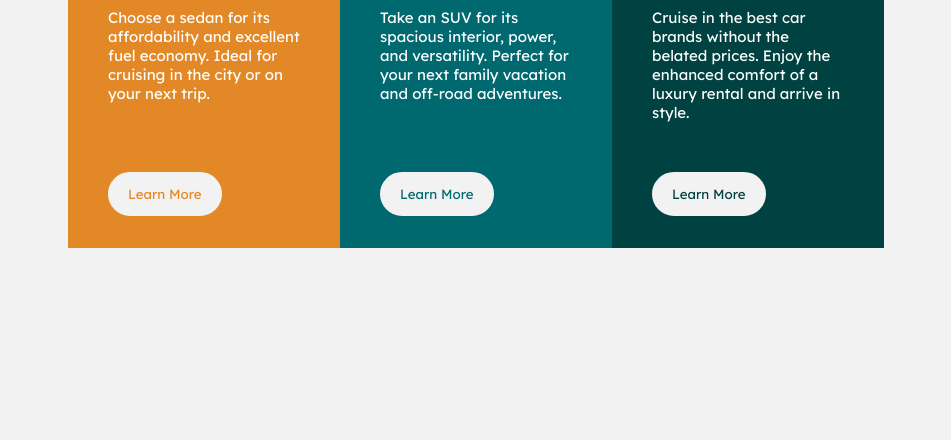
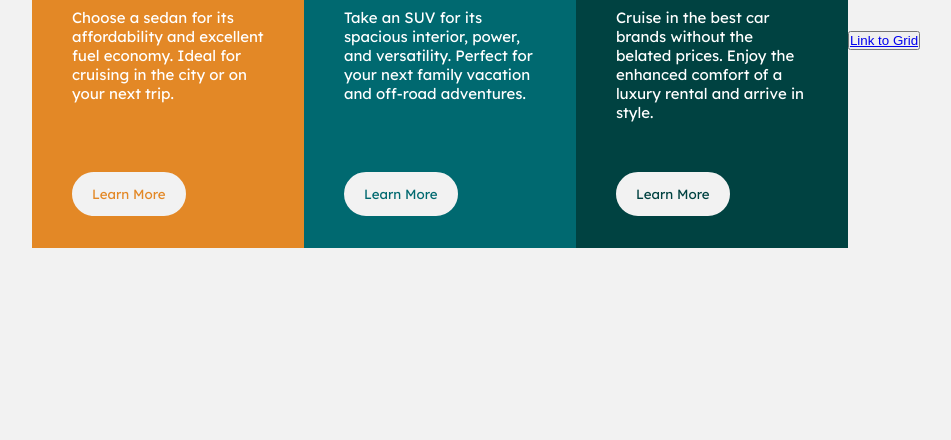
Before and after one commit to Anointful/CSS-Grid-and-Flexbox, a plain HTML site: page index.html in a window 1280 px wide. Shown: the part 360-800 px from the top of the page, without its empty margins (164-1115 px from the left). Drawn offline with Linux system fonts and the light colour scheme.

Commit message:
Second Commit

```diff
--- a/index.html
+++ b/index.html
@@ -70,6 +70,7 @@
             <button>Learn More</button>
           </div>
         </div>
+        <button><a href="./grid.html">Link to Grid</a></button>
       </div>
     </div>
   </body>
```
Also changed, not shown: grid.html (+1 -0 lines).
